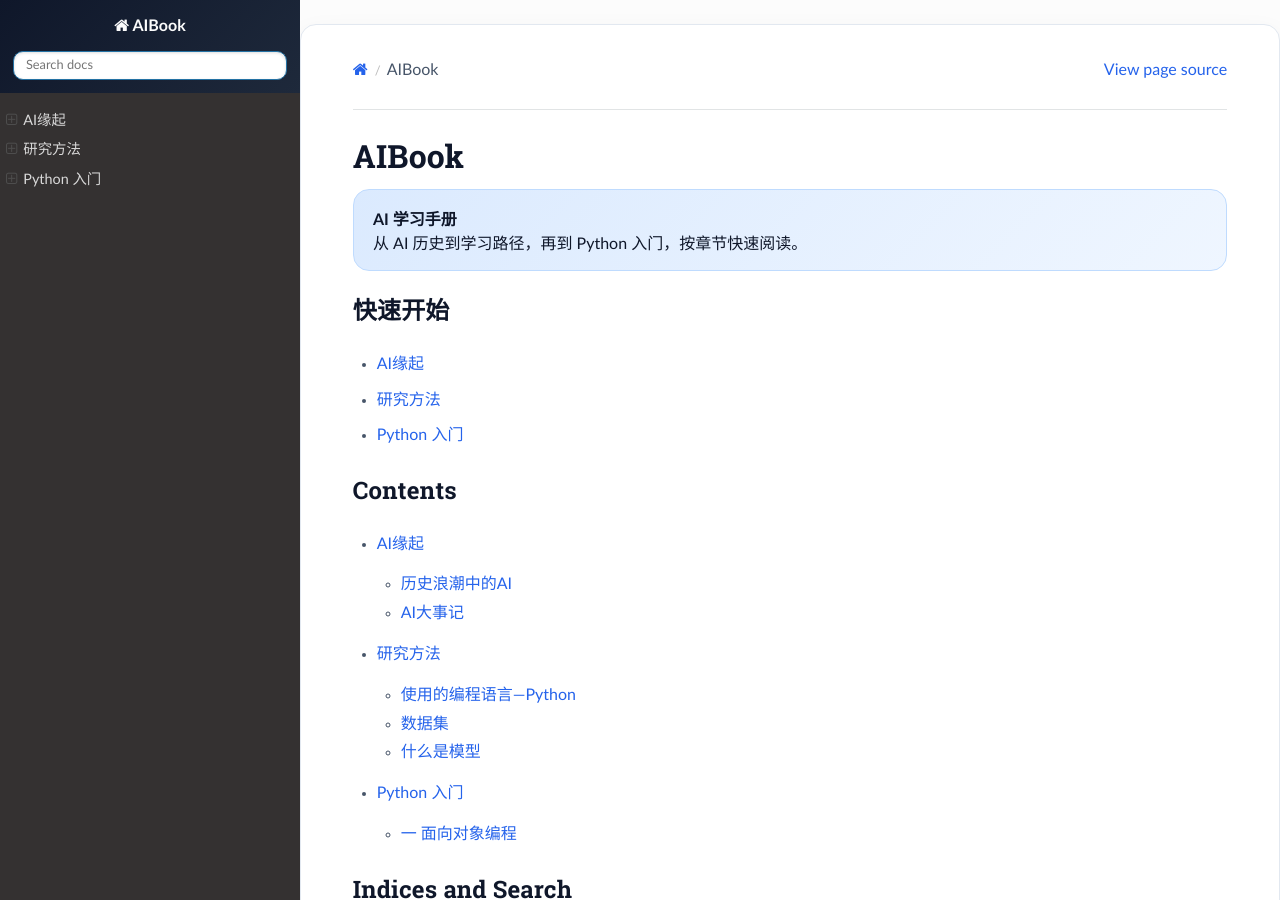
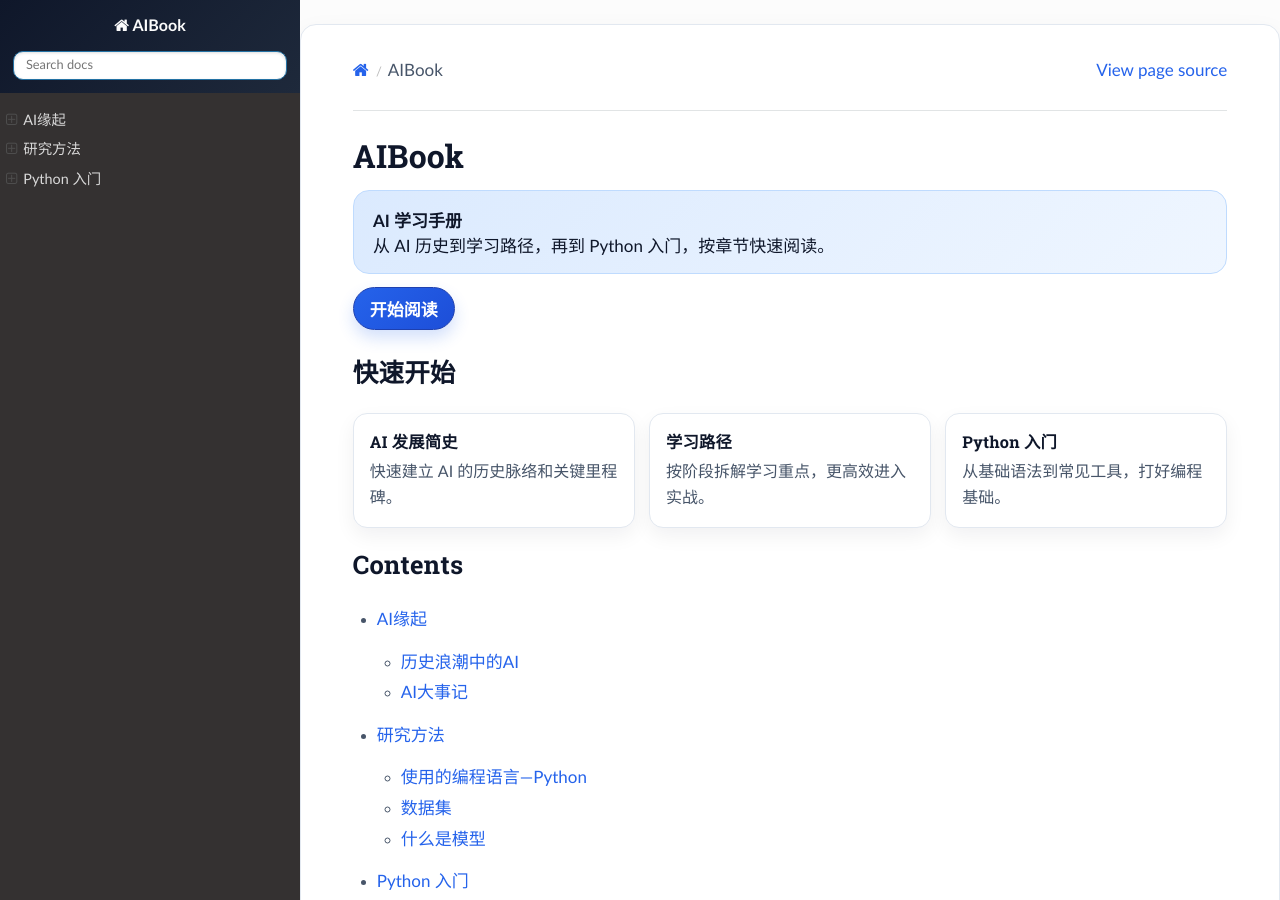
Before and after one commit to NumbEarLILI/AIBOOK, a Sphinx documentation site: the page built from source/index.rst, in a window 1280 px wide and 900 px high. Built offline with Sphinx 7.4.7 and the Read the Docs theme 3.1.0, drawn with Linux system fonts in a browser that asks for light colours.

Commit message:
Enhance documentation layout and styling with modern design elements, including a new grid layout for quick start links and improved CSS for better readability and responsiveness.

```diff
--- a/source/_static/modern.css
+++ b/source/_static/modern.css
@@ -11,6 +11,7 @@
 body {
   color: var(--text-main);
   background: linear-gradient(180deg, #f8fafc 0%, #ffffff 220px);
+  text-rendering: optimizeLegibility;
 }
 
 .wy-nav-top,
@@ -45,6 +46,7 @@
 .rst-content h1 {
   font-size: 2rem;
   margin-bottom: 0.8rem;
+  line-height: 1.3;
 }
 
 .rst-content p,
@@ -53,12 +55,29 @@
   line-height: 1.8;
 }
 
+.rst-content {
+  font-size: 16px;
+}
+
+.rst-content .section > p,
+.rst-content li > p {
+  max-width: 74ch;
+}
+
 .rst-content a {
   color: var(--brand);
 }
 
 .rst-content a:hover {
   color: var(--brand-dark);
+}
+
+.rst-content a:focus-visible,
+.modern-card:focus-visible,
+.modern-cta a:focus-visible {
+  outline: 2px solid #93c5fd;
+  outline-offset: 2px;
+  border-radius: 8px;
 }
 
 .rst-content code.literal,
@@ -75,6 +94,7 @@
   border-radius: 12px;
   border: 1px solid var(--border);
   box-shadow: inset 0 1px 0 rgba(255, 255, 255, 0.5);
+  overflow-x: auto;
 }
 
 .rst-content blockquote {
@@ -94,6 +114,11 @@
   background: #f1f5f9;
 }
 
+.rst-content table.docutils td,
+.rst-content table.docutils th {
+  padding: 0.6rem 0.7rem;
+}
+
 .modern-hero {
   background: linear-gradient(135deg, #dbeafe, #eff6ff);
   border: 1px solid #bfdbfe;
@@ -109,3 +134,190 @@
 .modern-links li {
   margin-bottom: 0.4rem;
 }
+
+.modern-cta {
+  margin: -0.4rem 0 1.35rem;
+}
+
+.modern-cta a {
+  display: inline-block;
+  text-decoration: none;
+  background: linear-gradient(135deg, var(--brand), var(--brand-dark));
+  color: #fff !important;
+  border: 1px solid #1e40af;
+  border-radius: 999px;
+  padding: 0.5rem 1rem;
+  font-weight: 600;
+  box-shadow: 0 8px 16px rgba(37, 99, 235, 0.2);
+  transition: transform 0.18s ease, box-shadow 0.18s ease;
+}
+
+.modern-cta a:hover {
+  color: #fff !important;
+  transform: translateY(-1px);
+  box-shadow: 0 12px 22px rgba(37, 99, 235, 0.28);
+}
+
+.modern-grid {
+  display: grid;
+  grid-template-columns: repeat(auto-fit, minmax(220px, 1fr));
+  gap: 0.9rem;
+  margin: 0.2rem 0 1.2rem;
+}
+
+.modern-card {
+  display: block;
+  text-decoration: none !important;
+  background: #fff;
+  border: 1px solid var(--border);
+  border-radius: 14px;
+  padding: 0.95rem 1rem;
+  box-shadow: 0 8px 20px rgba(15, 23, 42, 0.06);
+  transition: transform 0.18s ease, box-shadow 0.18s ease, border-color 0.18s ease;
+}
+
+.modern-card h3 {
+  margin: 0 0 0.35rem;
+  color: var(--text-main) !important;
+  font-size: 1.02rem;
+}
+
+.modern-card p {
+  margin: 0;
+  color: var(--text-secondary) !important;
+  line-height: 1.65;
+}
+
+.modern-card:hover {
+  transform: translateY(-2px);
+  border-color: #bfdbfe;
+  box-shadow: 0 14px 24px rgba(37, 99, 235, 0.16);
+}
+
+.wy-menu-vertical li.current > a {
+  border-right: 3px solid var(--brand);
+}
+
+@media (min-width: 1280px) {
+  .wy-nav-content {
+    max-width: 1080px;
+  }
+
+  .rst-content {
+    font-size: 17px;
+  }
+}
+
+@media (max-width: 991px) {
+  .wy-nav-content {
+    margin-top: 0;
+    border-radius: 0;
+    border-left: none;
+    border-right: none;
+    box-shadow: none;
+    padding: 1.2rem 1rem;
+  }
+
+  .rst-content h1 {
+    font-size: 1.75rem;
+  }
+
+  .rst-content h2 {
+    font-size: 1.4rem;
+  }
+
+  .modern-grid {
+    grid-template-columns: 1fr;
+  }
+}
+
+@media (max-width: 640px) {
+  .wy-nav-top {
+    font-size: 0.95rem;
+  }
+
+  .rst-content {
+    font-size: 15px;
+  }
+
+  .rst-content h1 {
+    font-size: 1.5rem;
+    margin-bottom: 0.6rem;
+  }
+
+  .rst-content h2 {
+    font-size: 1.25rem;
+  }
+
+  .rst-content p,
+  .rst-content li {
+    line-height: 1.7;
+  }
+
+  .modern-hero {
+    border-radius: 12px;
+    padding: 0.85rem 0.9rem;
+  }
+
+  .modern-card {
+    border-radius: 12px;
+    padding: 0.85rem 0.9rem;
+  }
+
+  .modern-cta a {
+    width: 100%;
+    text-align: center;
+  }
+
+  .rst-content table.docutils {
+    display: block;
+    overflow-x: auto;
+    white-space: nowrap;
+  }
+}
+
+@media (prefers-color-scheme: dark) {
+  :root {
+    --text-main: #e5e7eb;
+    --text-secondary: #94a3b8;
+    --surface: #111827;
+    --surface-soft: #0f172a;
+    --border: #334155;
+  }
+
+  body {
+    background: radial-gradient(1300px 500px at 20% -10%, #1e3a8a 0%, #020617 60%);
+  }
+
+  .wy-nav-content {
+    box-shadow: 0 16px 32px rgba(0, 0, 0, 0.35);
+  }
+
+  .modern-hero {
+    background: linear-gradient(135deg, #1e293b, #0f172a);
+    border-color: #334155;
+    color: #dbeafe;
+  }
+
+  .modern-card {
+    background: #0b1220;
+    border-color: #334155;
+    box-shadow: 0 12px 24px rgba(0, 0, 0, 0.3);
+  }
+
+  .modern-card:hover {
+    border-color: #1d4ed8;
+    box-shadow: 0 18px 30px rgba(0, 0, 0, 0.45);
+  }
+
+  .rst-content code.literal,
+  .rst-content tt.literal {
+    color: #bfdbfe;
+    background: #172554;
+    border-color: #1e3a8a;
+  }
+
+  .rst-content table.docutils th {
+    background: #1f2937;
+  }
+}
--- a/source/index.rst
+++ b/source/index.rst
@@ -12,15 +12,29 @@
      <strong>AI 学习手册</strong><br/>
      从 AI 历史到学习路径，再到 Python 入门，按章节快速阅读。
    </div>
+   <div class="modern-cta">
+     <a href="AIHistory.html">开始阅读</a>
+   </div>
 
 快速开始
 --------
 
-.. rst-class:: modern-links
+.. raw:: html
 
-- :doc:`AIHistory`
-- :doc:`HowToStudy`
-- :doc:`Python入门`
+   <div class="modern-grid">
+     <a class="modern-card" href="AIHistory.html">
+       <h3>AI 发展简史</h3>
+       <p>快速建立 AI 的历史脉络和关键里程碑。</p>
+     </a>
+     <a class="modern-card" href="HowToStudy.html">
+       <h3>学习路径</h3>
+       <p>按阶段拆解学习重点，更高效进入实战。</p>
+     </a>
+     <a class="modern-card" href="Python入门.html">
+       <h3>Python 入门</h3>
+       <p>从基础语法到常见工具，打好编程基础。</p>
+     </a>
+   </div>
 
 Contents
 --------
```
